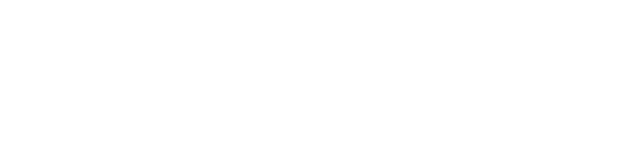
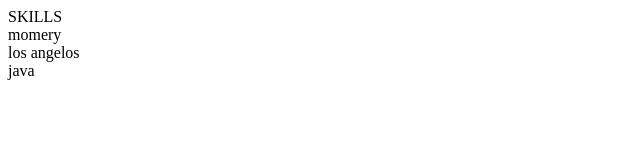
Before and after one commit to khalidodeh99/khalid-personal, a plain HTML site: page index.html in a window 1280 px wide. Shown: the whole page, without its empty margins (0-640 px from the left). Drawn offline with Linux system fonts and the light colour scheme.

Commit message:
index.html new

```diff
--- a/index.html
+++ b/index.html
@@ -1,15 +1,9 @@
-<!DOCTYPE html>
-<html lang="en">
-  <head>
-    <meta charset="UTF-8" />
-    <meta http-equiv="X-UA-Compatible" content="IE=edge" />
-    <meta name="viewport" content="width=device-width, initial-scale=1.0" />
-    <title>Document</title>
-  </head>
+<hml>
+  <head></head>
   <body>
-    <div class="main-container"></div>
-    <div class="m13">
-      <div class="m14"></div>
-    </div>
+    <div>SKILLS</div>
+    <div>momery</div>
+    <div>los angelos</div>
+    <div>java</div>
   </body>
-</html>
+</hml>
```
